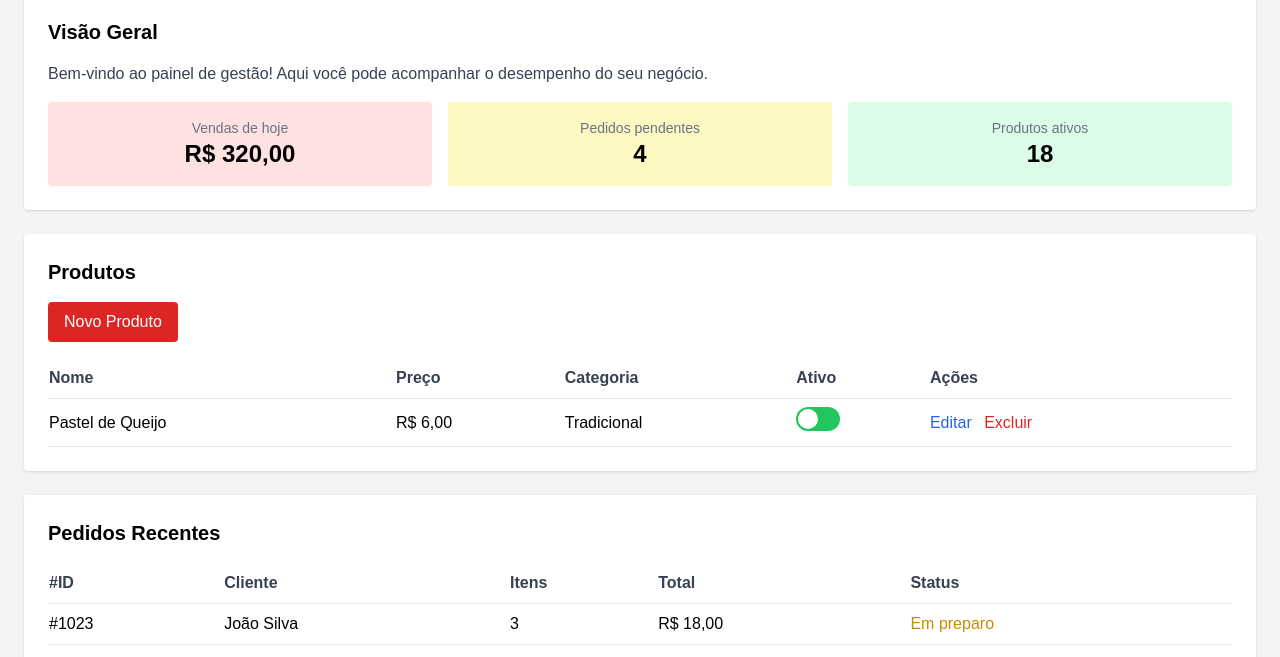
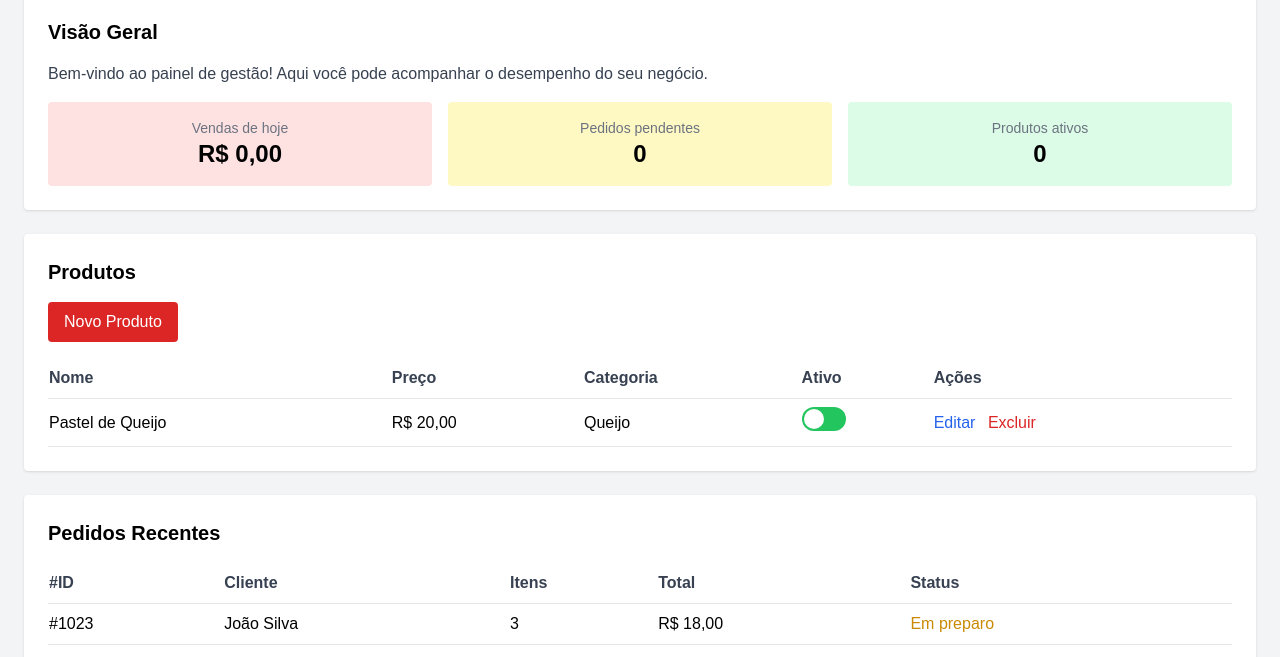
Before and after one commit to victordeo/pointdopastel, a website: page src/admin.html in a window 1280 px wide. Shown: the part 143-800 px from the top of the page. Drawn offline with Linux system fonts and the light colour scheme.

Commit message:
Painel 12:30

```diff
--- a/src/admin.html
+++ b/src/admin.html
@@ -36,15 +36,15 @@
       <div class="grid grid-cols-1 md:grid-cols-3 gap-4 mt-4">
         <div class="bg-red-100 p-4 rounded text-center">
           <p class="text-sm text-gray-500">Vendas de hoje</p>
-          <p class="text-2xl font-bold">R$ 320,00</p>
+          <p class="text-2xl font-bold">R$ 0,00</p>
         </div>
         <div class="bg-yellow-100 p-4 rounded text-center">
           <p class="text-sm text-gray-500">Pedidos pendentes</p>
-          <p class="text-2xl font-bold">4</p>
+          <p class="text-2xl font-bold">0</p>
         </div>
         <div class="bg-green-100 p-4 rounded text-center">
           <p class="text-sm text-gray-500">Produtos ativos</p>
-          <p class="text-2xl font-bold">18</p>
+          <p class="text-2xl font-bold">0</p>
         </div>
       </div>
     </section>
@@ -68,8 +68,8 @@
     <tbody>
       <tr class="border-b hover:bg-gray-50">
         <td class="py-2">Pastel de Queijo</td>
-        <td class="py-2">R$ 6,00</td>
-        <td class="py-2">Tradicional</td>
+        <td class="py-2">R$ 20,00</td>
+        <td class="py-2">Queijo</td>
         <td class="py-2">
           <label class="inline-flex items-center cursor-pointer">
             <input type="checkbox" checked class="sr-only peer">
@@ -86,7 +86,6 @@
     </tbody>
   </table>
 </section>
-
 
     <!-- Pedidos -->
     <section id="pedidos" class="bg-white rounded shadow p-6">
```
